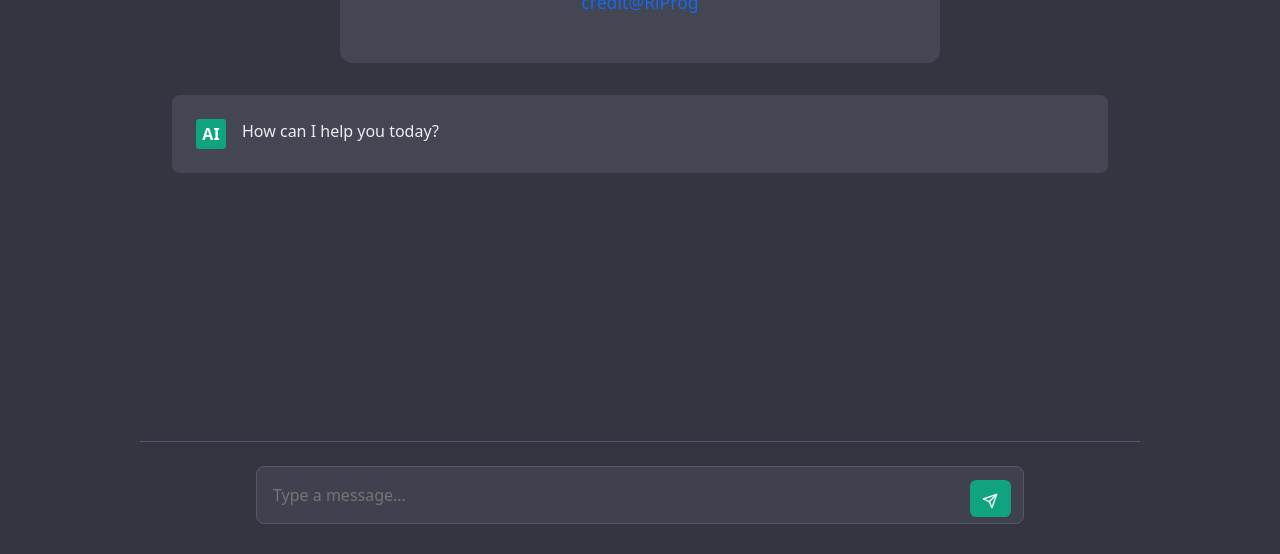
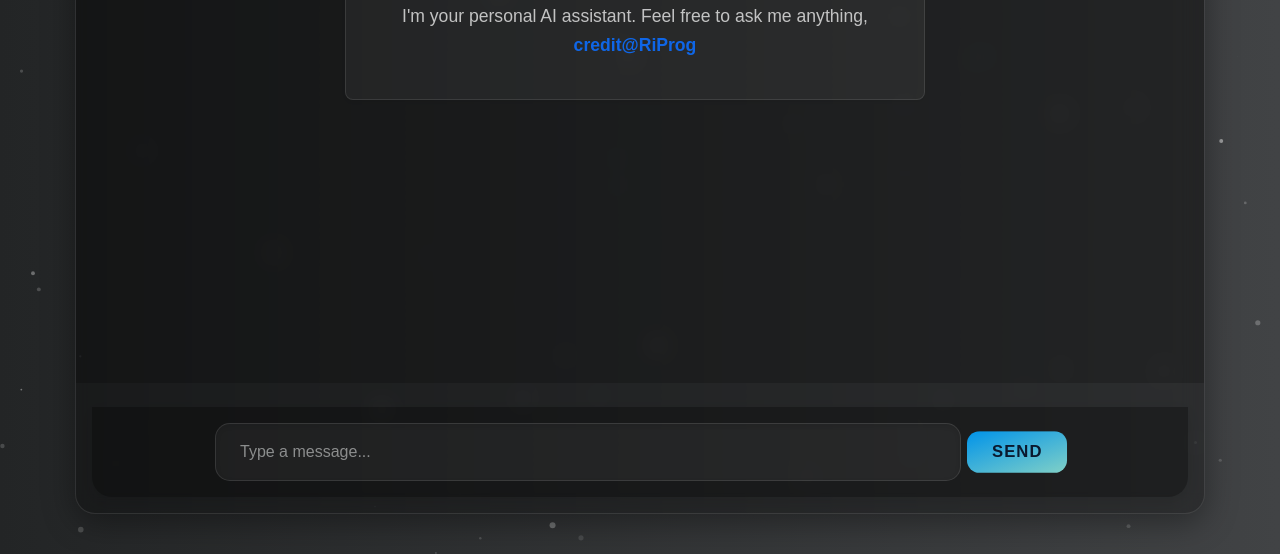
Before and after one commit to DimasAkbarF/chat-bot, a plain HTML site: page index.html in a window 1280 px wide. Shown: the part 246-800 px from the top of the page. Drawn offline with nearby package versions, Linux system fonts and the light colour scheme.

Commit message:
index.html

```diff
--- a/index.html
+++ b/index.html
@@ -5,42 +5,65 @@
     <meta name="viewport" content="width=device-width, initial-scale=1.0">
     <title>Dim AI</title>
     <link href="https://cdn.jsdelivr.net/npm/bootstrap@5.3.0-alpha1/dist/css/bootstrap.min.css" rel="stylesheet">
+    <link rel="stylesheet" href="css/style.css">
     <style>
         :root {
-            --primary-color: #10a37f;
-            --bg-color: #343541;
-            --chat-bg: #444654;
+            --primary-gradient: linear-gradient(160deg, #0093E9 0%, #80D0C7 100%);
+            --chat-gradient: linear-gradient(to right, #232526, #414345);
             --text-color: #ececf1;
-            --input-bg: #40414f;
-            --border-color: #565869;
+            --input-bg: rgba(255, 255, 255, 0.05);
+            --message-bg: rgba(255, 255, 255, 0.05);
+            --hover-color: rgba(255, 255, 255, 0.1);
         }
 
         body {
-            background-color: var(--bg-color);
+            background: var(--chat-gradient);
             color: var(--text-color);
-            font-family: 'Söhne', ui-sans-serif, system-ui, -apple-system;
-            margin: 0;
-            padding: 0;
-            height: 100vh;
-            overflow: hidden;
+            min-height: 100vh;
+            font-family: 'Segoe UI', sans-serif;
+        }
+
+        #particles-js {
+            position: fixed;
+            width: 100%;
+            height: 100%;
+            top: 0;
+            left: 0;
+            z-index: 1;
         }
 
         .chat-wrapper {
+            position: relative;
+            z-index: 2;
+            background: rgba(0, 0, 0, 0.3);
+            backdrop-filter: blur(10px);
+            border-radius: 20px;
+            box-shadow: 0 8px 32px 0 rgba(0, 0, 0, 0.37);
+            width: 90%;
+            max-width: 1200px;
+            height: 90vh;
+            margin: 5vh auto;
             display: flex;
             flex-direction: column;
-            height: 100vh;
-            max-width: 1000px;
-            margin: 0 auto;
-            background-color: var(--bg-color);
+            border: 1px solid rgba(255, 255, 255, 0.1);
+            animation: fadeIn 0.5s ease-out;
         }
 
         .header {
-            padding: 1rem;
-            border-bottom: 1px solid var(--border-color);
-            background-color: var(--bg-color);
-            position: sticky;
-            top: 0;
-            z-index: 100;
+            background: var(--primary-gradient);
+            padding: 1.5rem;
+            border-radius: 20px 20px 0 0;
+            box-shadow: 0 4px 15px rgba(0, 0, 0, 0.1);
+        }
+
+        .title {
+            font-size: 2rem;
+            font-weight: bold;
+            margin: 0;
+            background: linear-gradient(to right, #fff, #e0e0e0);
+            -webkit-background-clip: text;
+            -webkit-text-fill-color: transparent;
+            animation: shimmer 2s infinite linear;
         }
 
         .chat-container {
@@ -48,216 +71,171 @@
             overflow-y: auto;
             padding: 2rem;
             scroll-behavior: smooth;
+            background: rgba(0, 0, 0, 0.2);
         }
 
-        .message {
-            display: flex;
-            padding: 1.5rem;
-            margin-bottom: 1rem;
-            border-radius: 0.5rem;
+        .chat-list {
+            max-width: 850px;
+            margin: 0 auto;
         }
 
-        .user-message {
-            background-color: var(--bg-color);
+        .welcome-message {
+            background: var(--message-bg);
+            border: 1px solid rgba(255, 255, 255, 0.1);
+            transform: translateY(20px);
+            animation: slideUp 0.5s ease-out forwards;
         }
 
-        .ai-message {
-            background-color: var(--chat-bg);
+        .welcome-title {
+            font-size: 2.5rem;
+            background: var(--primary-gradient);
+            -webkit-background-clip: text;
+            -webkit-text-fill-color: transparent;
+            margin-bottom: 1rem;
         }
 
-        .avatar {
-            width: 30px;
-            height: 30px;
-            border-radius: 0.2rem;
-            margin-right: 1rem;
-            display: flex;
-            align-items: center;
-            justify-content: center;
-            background-color: var(--primary-color);
-            color: white;
-            font-weight: bold;
-        }
-
-        .message-content {
-            flex: 1;
+        .welcome-subtitle {
+            color: rgba(255, 255, 255, 0.8);
+            font-size: 1.1rem;
             line-height: 1.6;
         }
 
         .typing-area {
             padding: 1.5rem;
-            background-color: var(--bg-color);
-            border-top: 1px solid var(--border-color);
-            position: sticky;
-            bottom: 0;
+            background: rgba(0, 0, 0, 0.3);
+            border-radius: 0 0 20px 20px;
         }
 
         .typing-form {
-            max-width: 768px;
+            max-width: 850px;
             margin: 0 auto;
             position: relative;
         }
 
         .typing-input {
-            background-color: var(--input-bg);
-            border: 1px solid var(--border-color);
+            background: var(--input-bg);
+            border: 1px solid rgba(255, 255, 255, 0.1);
             color: var(--text-color);
-            padding: 1rem;
-            padding-right: 4rem;
-            border-radius: 0.5rem;
-            width: 100%;
-            resize: none;
-            min-height: 52px;
-            max-height: 200px;
-            line-height: 1.5;
+            padding: 1rem 1.5rem;
+            border-radius: 15px;
+            transition: all 0.3s ease;
         }
 
         .typing-input:focus {
             outline: none;
-            border-color: var(--primary-color);
-            box-shadow: 0 0 0 2px rgba(16, 163, 127, 0.2);
+            border-color: rgba(255, 255, 255, 0.3);
+            box-shadow: 0 0 20px rgba(0, 147, 233, 0.2);
         }
 
         .send-button {
-            position: absolute;
-            right: 0.8rem;
-            bottom: 0.8rem;
-            background-color: var(--primary-color);
+            background: var(--primary-gradient);
             border: none;
-            border-radius: 0.4rem;
-            padding: 0.4rem 0.8rem;
-            color: white;
-            cursor: pointer;
-            transition: background-color 0.2s;
+            border-radius: 12px;
+            padding: 0.8rem 2rem;
+            font-weight: 600;
+            transition: all 0.3s ease;
         }
 
         .send-button:hover {
-            background-color: #0e8e6d;
+            transform: translateY(-2px);
+            box-shadow: 0 5px 15px rgba(0, 147, 233, 0.3);
         }
 
-        .welcome-message {
-            text-align: center;
-            max-width: 600px;
-            margin: 2rem auto;
-            background-color: var(--chat-bg);
-            padding: 2rem;
-            border-radius: 0.8rem;
+        /* Animations */
+        @keyframes fadeIn {
+            from {
+                opacity: 0;
+            }
+            to {
+                opacity: 1;
+            }
         }
 
-        .welcome-title {
-            color: var(--primary-color);
-            font-size: 1.8rem;
-            margin-bottom: 1rem;
+        @keyframes slideUp {
+            from {
+                opacity: 0;
+                transform: translateY(20px);
+            }
+            to {
+                opacity: 1;
+                transform: translateY(0);
+            }
         }
 
-        .welcome-subtitle {
-            color: var(--text-color);
-            font-size: 1.1rem;
-            opacity: 0.9;
+        @keyframes shimmer {
+            0% {
+                background-position: -200% center;
+            }
+            100% {
+                background-position: 200% center;
+            }
+        }
+
+        /* Scrollbar Styling */
+        .chat-container::-webkit-scrollbar {
+            width: 8px;
+        }
+
+        .chat-container::-webkit-scrollbar-track {
+            background: rgba(255, 255, 255, 0.1);
+        }
+
+        .chat-container::-webkit-scrollbar-thumb {
+            background: var(--primary-gradient);
+            border-radius: 10px;
         }
 
         /* Responsive Design */
         @media (max-width: 768px) {
             .chat-wrapper {
+                width: 100%;
                 height: 100vh;
+                margin: 0;
+                border-radius: 0;
             }
 
-            .chat-container {
-                padding: 1rem;
-            }
-
-            .message {
-                padding: 1rem;
+            .header {
+                border-radius: 0;
             }
 
             .typing-area {
-                padding: 1rem;
+                border-radius: 0;
+            }
+
+            .welcome-title {
+                font-size: 2rem;
             }
         }
     </style>
 </head>
 <body>
-    <div class="chat-wrapper">
-        <header class="header">
-            <h1 class="text-center fs-4 m-0">Dim AI</h1>
-        </header>
+    <div id="particles-js"></div>
+    <div class="container-fluid d-flex justify-content-center align-items-center vh-100">
+        <div class="chat-wrapper">
+            <header class="header text-center py-3">
+                <h1 class="title">Dim AI</h1>
+            </header>
 
-        <div class="chat-container">
-            <div class="welcome-message">
-                <h2 class="welcome-title">Welcome to Dim AI</h2>
-                <p class="welcome-subtitle">I'm your personal AI assistant. Feel free to ask me anything.<br><span class="text-primary">credit@RiProg</span></p>
+            <div class="chat-container p-3">
+                <div class="chat-list">
+                    <div class="welcome-message p-4 mb-3 text-center rounded-3 shadow-sm">
+                        <h2 class="welcome-title">Welcome to Dim AI</h2>
+                        <p class="welcome-subtitle">I'm your personal AI assistant. Feel free to ask me anything, <span class="text-primary fw-bold">credit@RiProg</span></p>
+                    </div>
+                </div>
             </div>
 
-            <div class="message ai-message">
-                <div class="avatar">AI</div>
-                <div class="message-content">
-                    How can I help you today?
-                </div>
+            <div class="typing-area mt-4 p-3">
+                <form action="#" class="typing-form d-flex gap-2">
+                    <input type="text" placeholder="Type a message..." class="typing-input form-control" required />
+                    <button type="submit" class="send-button btn btn-primary px-4 py-2">Send</button>
+                </form>
             </div>
-        </div>
-
-        <div class="typing-area">
-            <form class="typing-form">
-                <textarea class="typing-input" placeholder="Type a message..." rows="1"></textarea>
-                <button type="submit" class="send-button">
-                    <svg stroke="currentColor" fill="none" stroke-width="2" viewBox="0 0 24 24" stroke-linecap="round" stroke-linejoin="round" height="1em" width="1em" xmlns="http://www.w3.org/2000/svg">
-                        <line x1="22" y1="2" x2="11" y2="13"></line>
-                        <polygon points="22 2 15 22 11 13 2 9 22 2"></polygon>
-                    </svg>
-                </button>
-            </form>
         </div>
     </div>
 
-    <script>
-        // Auto-resize textarea
-        const textarea = document.querySelector('.typing-input');
-        textarea.addEventListener('input', function() {
-            this.style.height = 'auto';
-            this.style.height = this.scrollHeight + 'px';
-        });
-
-        // Handle form submission
-        const form = document.querySelector('.typing-form');
-        const chatContainer = document.querySelector('.chat-container');
-
-        form.addEventListener('submit', function(e) {
-            e.preventDefault();
-            const message = textarea.value.trim();
-
-            if (message) {
-                // Add user message
-                addMessage(message, 'user');
-
-                // Add AI response (simulated)
-                setTimeout(() => {
-                    addMessage('This is a sample response from Dim AI.', 'ai');
-                }, 1000);
-
-                // Clear input
-                textarea.value = '';
-                textarea.style.height = 'auto';
-            }
-        });
-
-        function addMessage(content, type) {
-            const messageDiv = document.createElement('div');
-            messageDiv.className = `message ${type}-message`;
-
-            const avatar = document.createElement('div');
-            avatar.className = 'avatar';
-            avatar.textContent = type === 'user' ? 'U' : 'AI';
-
-            const messageContent = document.createElement('div');
-            messageContent.className = 'message-content';
-            messageContent.textContent = content;
-
-            messageDiv.appendChild(avatar);
-            messageDiv.appendChild(messageContent);
-            chatContainer.appendChild(messageDiv);
-
-            // Scroll to bottom
-            chatContainer.scrollTop = chatContainer.scrollHeight;
-        }
-    </script>
+    <script src="js/script.js"></script>
+    <script src="https://cdn.jsdelivr.net/npm/particles.js@2.0.0/particles.min.js" async></script>
+    <script src="https://cdn.jsdelivr.net/npm/bootstrap.bundle.min.js" defer></script>
 </body>
 </html>
```
